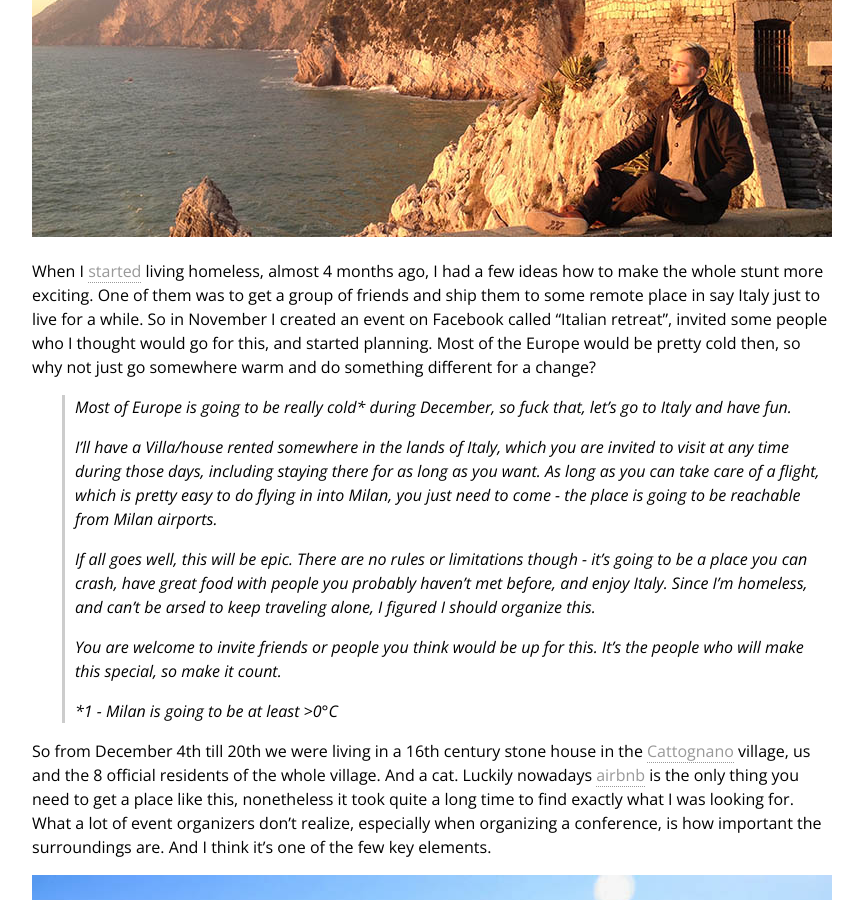
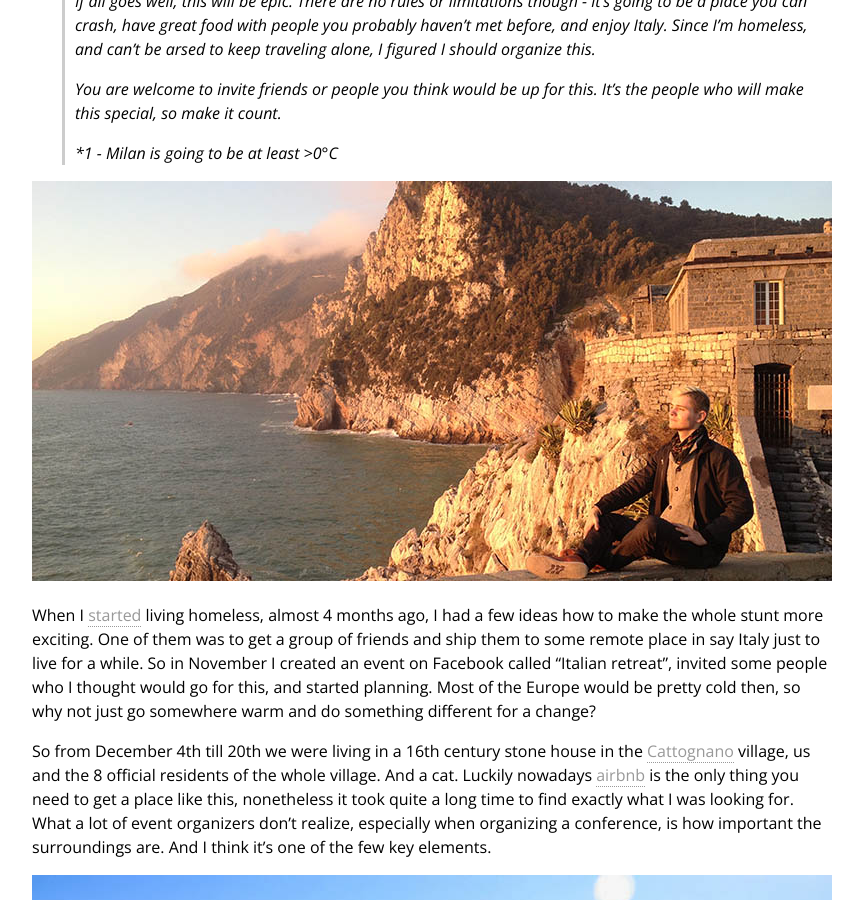
Before and after one commit to juokaz/juokaz.com, a Jekyll site: the page built from _posts/2012-12-21-love-and-horror-of-the-italian-retreat.markdown, in a window 1280 px wide and 900 px high, scrolled down 331 px. Shown: the whole window, without its empty margins (208-1071 px from the left). Built offline with Jekyll 4.4.1, drawn with Linux system fonts in a browser that asks for light colours; comment, search, counter and statistics services are not loaded.

```diff
--- a/_posts/2012-12-21-love-and-horror-of-the-italian-retreat.markdown
+++ b/_posts/2012-12-21-love-and-horror-of-the-italian-retreat.markdown
@@ -4,10 +4,6 @@
 location: Vilnius, Lithuania
 excerpt: When I started living homeless, almost 4 months ago, I had a few ideas how to make the whole stunt more exciting. One of them was to get a group of friends and ship them to some remote place in say Italy just to live for a while. So in November I created an event on Facebook called "Italian retreat", invited some people who I thought would go for this, and started planning. Most of the Europe would be pretty cold then, so why not just go somewhere warm and do something different for a change?
 ---
-
-<img src="/blog/images/sitting-in-portovenere.jpg" alt="" />
-
-When I [started](/blog/living-homeless.html) living homeless, almost 4 months ago, I had a few ideas how to make the whole stunt more exciting. One of them was to get a group of friends and ship them to some remote place in say Italy just to live for a while. So in November I created an event on Facebook called "Italian retreat", invited some people who I thought would go for this, and started planning. Most of the Europe would be pretty cold then, so why not just go somewhere warm and do something different for a change?
 
 > Most of Europe is going to be really cold* during December, so fuck that, let's go to Italy and have fun.
 >
@@ -18,6 +14,10 @@
 > You are welcome to invite friends or people you think would be up for this. It's the people who will make this special, so make it count.
 >
 > \*1 - Milan is going to be at least >0°C
+
+<img src="/blog/images/sitting-in-portovenere.jpg" alt="" />
+
+When I [started](/blog/living-homeless.html) living homeless, almost 4 months ago, I had a few ideas how to make the whole stunt more exciting. One of them was to get a group of friends and ship them to some remote place in say Italy just to live for a while. So in November I created an event on Facebook called "Italian retreat", invited some people who I thought would go for this, and started planning. Most of the Europe would be pretty cold then, so why not just go somewhere warm and do something different for a change?
 
 So from December 4th till 20th we were living in a 16th century stone house in the [Cattognano](http://maps.google.co.uk/maps?q=Via+Catognano,+Cattognano,+Massa-Carrara,+Italy&hl=en&sll=53.800651,-4.064941&sspn=9.363881,26.477051&oq=via+catognano+&hnear=Via+Catognano,+Cattognano,+Massa-carrara,+Toscana,+Italy&t=m&z=16) village, us and the 8 official residents of the whole village. And a cat. Luckily nowadays [airbnb](http://www.airbnb.com/) is the only thing you need to get a place like this, nonetheless it took quite a long time to find exactly what I was looking for. What a lot of event organizers don't realize, especially when organizing a conference, is how important the surroundings are. And I think it's one of the few key elements.
 
```
